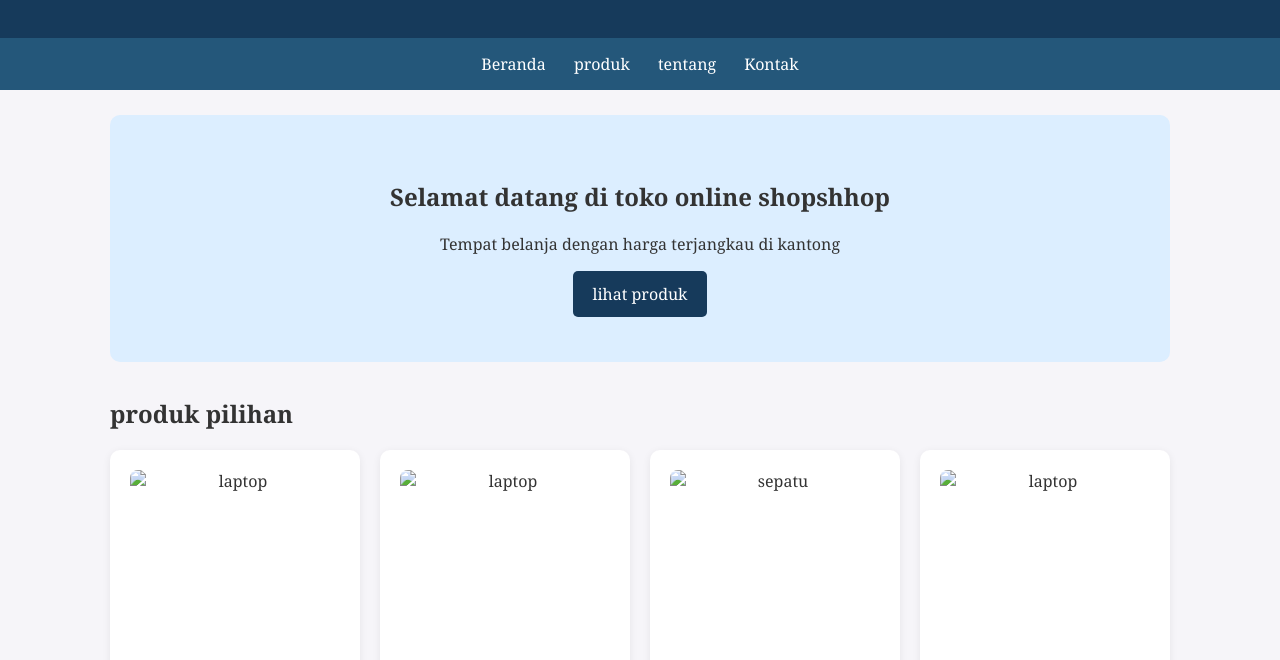
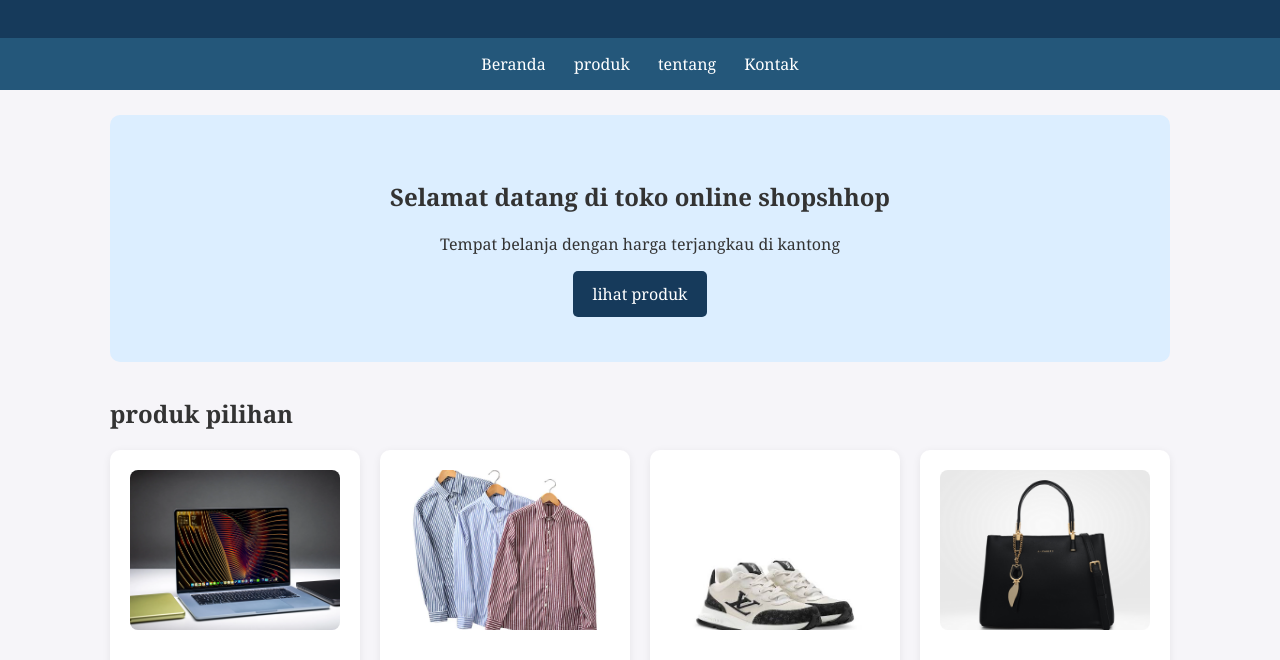
Before and after one commit to nhilmaaulia-dotcom/e-commerce, a plain HTML site: page index.html in a window 1280 px wide. Shown: the part 136-796 px from the top of the page. Drawn offline with Linux system fonts and the light colour scheme.

Commit message:
Update index.html

```diff
--- a/index.html
+++ b/index.html
@@ -33,7 +33,7 @@
                 <!-- div -->
                  <div class="daftar-produk">
                     <article class="produk">
-                        <img src="img/macbook air.webp"alt="laptop" class="gambar" width="200">
+                        <img src="macbook air.webp"alt="laptop" class="gambar" width="200">
                         <h3>Macbook air 2026</h3>
                         <p>laptop murah dan bisa di andelin di berbagai kondisi</p>
                         <p class="harga">Rp.36.000.000</p>
@@ -41,7 +41,7 @@
                     </article>
                     <!-- produk 2 -->
                      <article class="produk">
-                        <img src="img/kemeja.webp" alt="laptop" class="gambar" width="200">
+                        <img src="kemeja.webp" alt="laptop" class="gambar" width="200">
                         <h3> Kemeja salur</h3>
                          <p>kemeja dengan bahan nyaman untuk aktivitas sehari-hari</p>
                          <p class="harga">Rp.2.000.000</p>
@@ -50,7 +50,7 @@
                      </article>
                      <!-- produk 3 -->
                       <article class="produk">
-                        <img src="img/sepatu.jpg" alt="sepatu" class="gambar" width="200">
+                        <img src="sepatu.jpg" alt="sepatu" class="gambar" width="200">
                         <h3>sepatu</h3>
                         <p>Sepatu dengan kenyamanan untuk segala aktivitas</p>
                         <p class="harga">RP.15.000.000</p>
@@ -58,7 +58,7 @@
                       </article>
                       <!-- Produk 4 -->
                        <article class="produk">
-                        <img src="img/tas.png" alt="laptop" class="gambar" width="200">
+                        <img src="tas.png" alt="laptop" class="gambar" width="200">
                         <h3>Tas</h3>
                         <p>Tas dengan banyak ruang dan menampung banyak barang</p>
                         <p class="harga">Rp.3.000.000</p>
```
